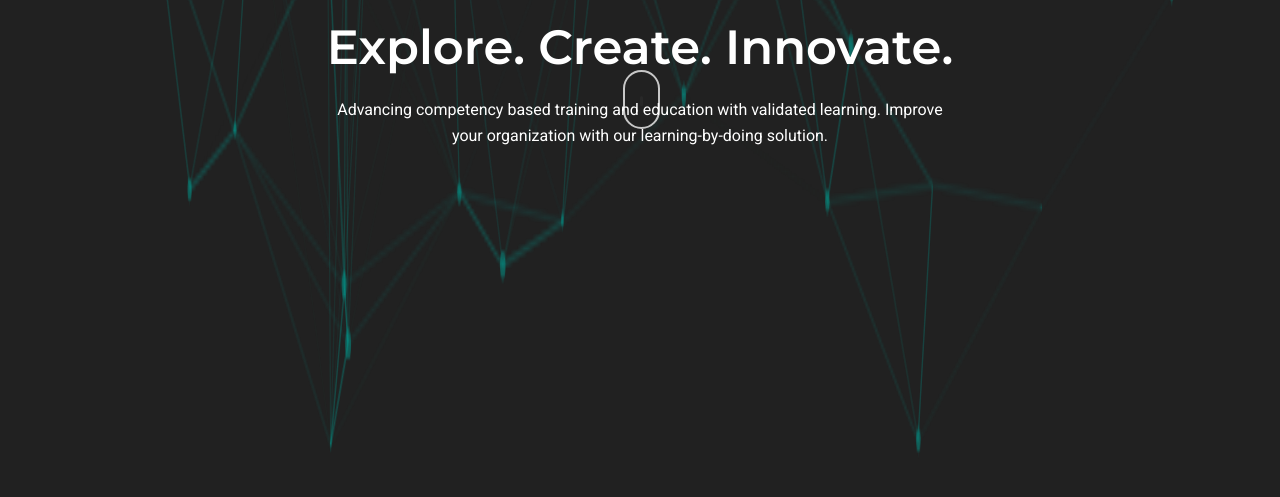
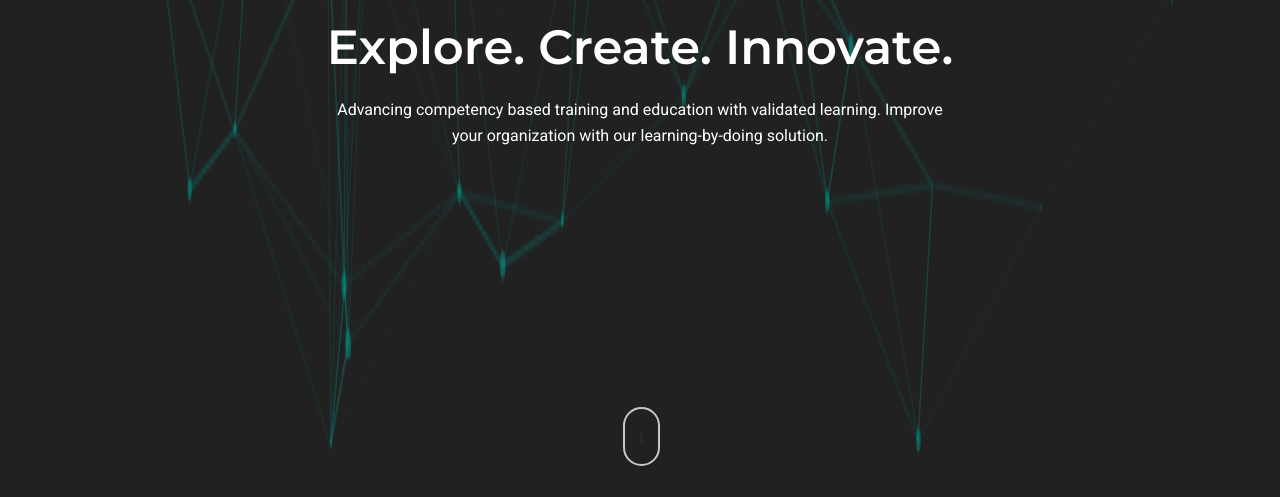
Before and after one commit to bvanhou/tailored-labs-home, a plain HTML site: page index.html in a window 1280 px wide. Shown: the part 303-800 px from the top of the page. Drawn offline with nearby package versions, Linux system fonts and the light colour scheme; some packages are replaced by stand-ins of ours.

Commit message:
Update custom.css
Updated Mouse

```diff
--- a/css/custom.css
+++ b/css/custom.css
@@ -25,9 +25,8 @@ End Particle JS Stuff
 /*----Mouse Scroller ----- */
 .scroll-downs {
   position: absolute;
-  top: 0;
   right: 0;
-  bottom: 0;
+  bottom: 35px;
   left: 0;
   margin: auto;
 
```
